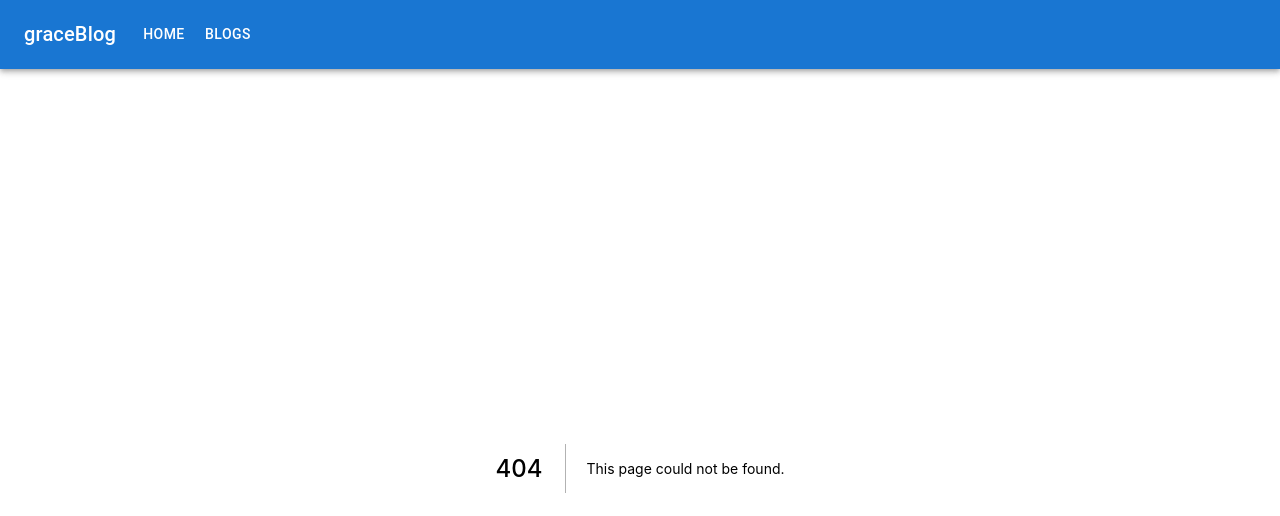
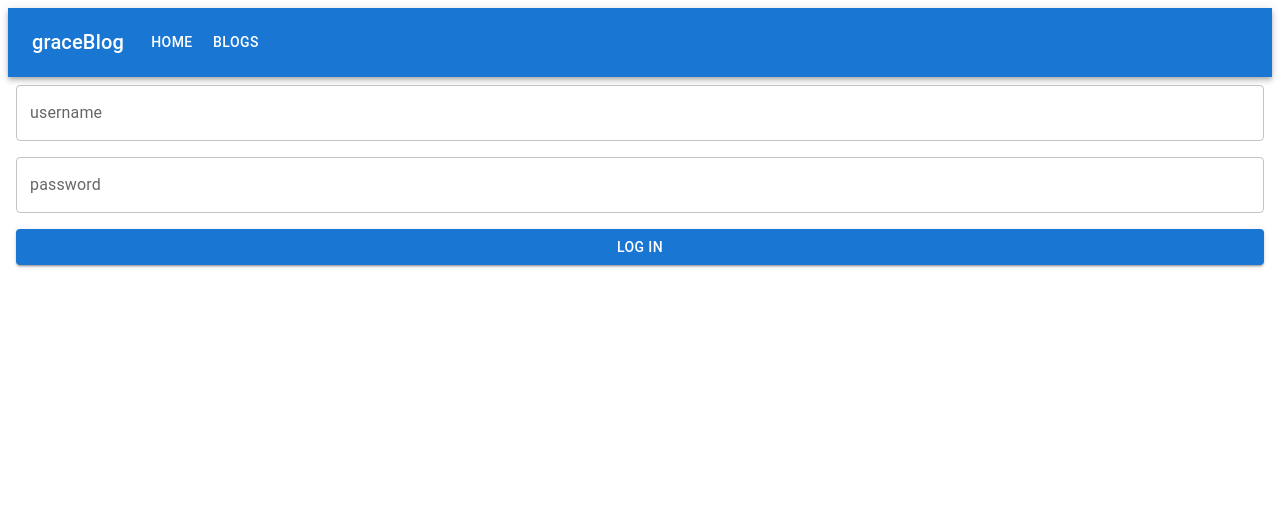
Before and after one commit to gracetveit/graceBlog, a Next.js app: page /admin/login in a window 1280 px wide. Before the commit this address had no page. Shown: the top 516 px of the page. Built offline with nearby package versions, Linux system fonts and the light colour scheme.

Commit message:
feat: adding login page

```diff
--- /dev/null
+++ b/src/pages/admin/login.tsx
@@ -0,0 +1,11 @@
+import { CircularProgress } from "@mui/material";
+import { useEffect } from "react";
+import { useDispatch, useSelector } from "react-redux";
+import AdminView from "../../components/AdminView";
+import Login from "../../components/Login";
+import { RootState } from "../../store";
+import { Status, verify } from "../../store/auth";
+
+export default () => {
+  return <Login />;
+};
```
